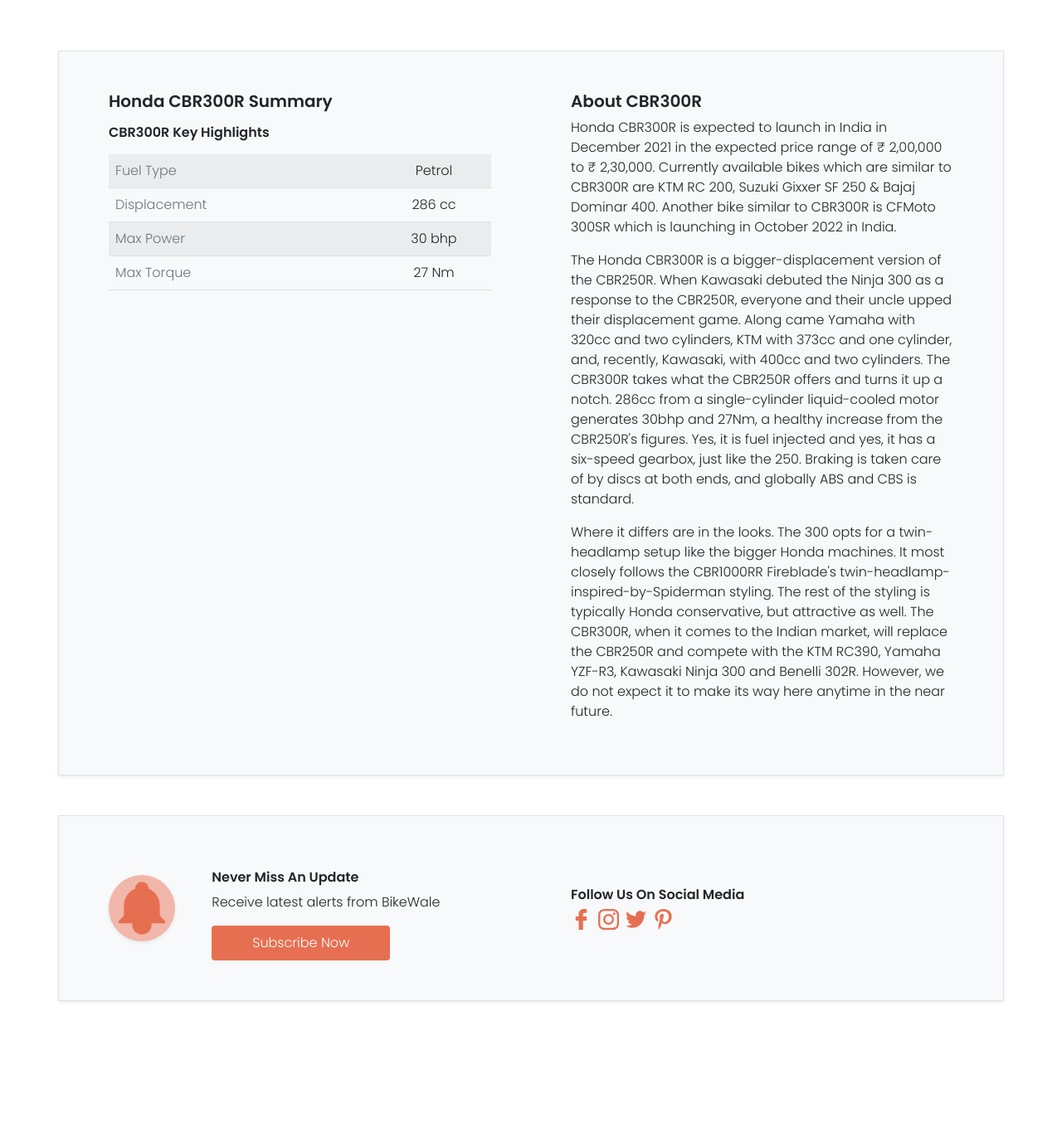
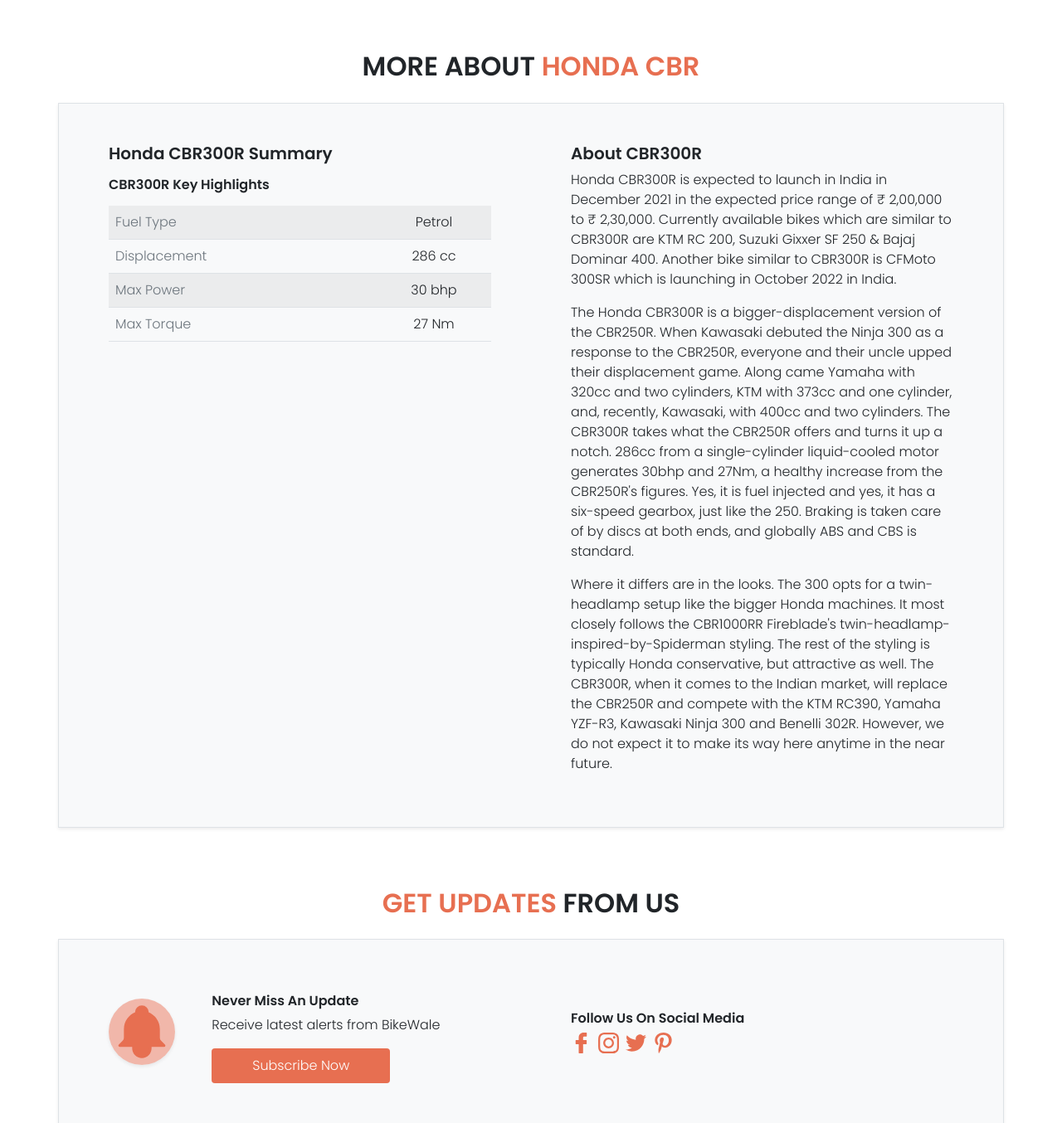
Before and after one commit to asif-iqbal-munna/honda-cbr, a plain HTML site: page index.html in a window 1280 px wide. Shown: the part 2218-3572 px from the top of the page at 83% size. Before the commit the page ends 3449 px from the top, so only its background shows below. Drawn offline with nearby package versions, Linux system fonts and the light colour scheme.

Commit message:
two simple changes

```diff
--- a/index.html
+++ b/index.html
@@ -318,11 +318,13 @@
         <!-- First one -->
         <section class="py-5">
             <div class="container">
+                <h2 class="text-uppercase fw-bold fs-2 text-center mb-4">More About <span class="text-color-orng">Honda CBR</span></h2>
+                <!-- Section Title -->
                 <div class="row p-md-5 bg-light border shadow-sm">
                     <div class="col-12 col-md-6 pe-md-5">
                         <h4 class="fs-5 fw-bold mb-3 text-capitalize mt-5 mt-md-0">Honda CBR300R Summary</h4>
                         <h6 class="fs-7 fw-bold mb-3 text-capitalize">CBR300R key highlights</h6>
-                        <!-- Table -->
+                        <!-- Honda key highlights table -->
                         <table class="table table-striped ">
                             <tbody>
                                 <tr>
@@ -352,6 +354,8 @@
                             </tbody>
                         </table>
                     </div>
+
+                    <!-- More information bout honda  -->
                     <div class="col-12 col-md-6 ps-md-5 mt-3 mt-md-0">
                         <h4 class="fs-5 fw-bold">About CBR300R</h4>
                         <p>
@@ -391,8 +395,10 @@
         </section>
 
         <!-- Second one -->
-        <section class="mb-4">
+        <section class="my-4">
             <div class="container">
+                <h2 class="text-uppercase fw-bold fs-2 text-center mb-4"><span class="text-color-orng">Get Updates</span> From Us</h2>
+                <!-- Section Title -->
                 <div class="row align-items-center py-3 p-md-5 bg-light border shadow-sm">
                     <!-- Media Object -->
                     <div class="col-12 col-md-6">
@@ -469,6 +475,8 @@
             </div>
         </section>
 
+        <!-- Ends -->
+
     </main>
 
     <footer>
--- a/style.css
+++ b/style.css
@@ -1,8 +1,3 @@
-* {
-  margin: 0;
-  padding: 0;
-}
-
 body {
   font-family: "Poppins", sans-serif;
 }
@@ -27,9 +22,16 @@ body {
   background-color: #e76f51;
 }
 
+/* Grayscale  */
 .filtered {
   filter: grayscale(100%);
 }
+
+/*
+    There was a little bit horizontal sroll
+    in mobile device. i google it. and found the fix
+    from stack overflow. and it worked.
+*/
 
 @media screen and (max-width: 667px) {
   body {
```
